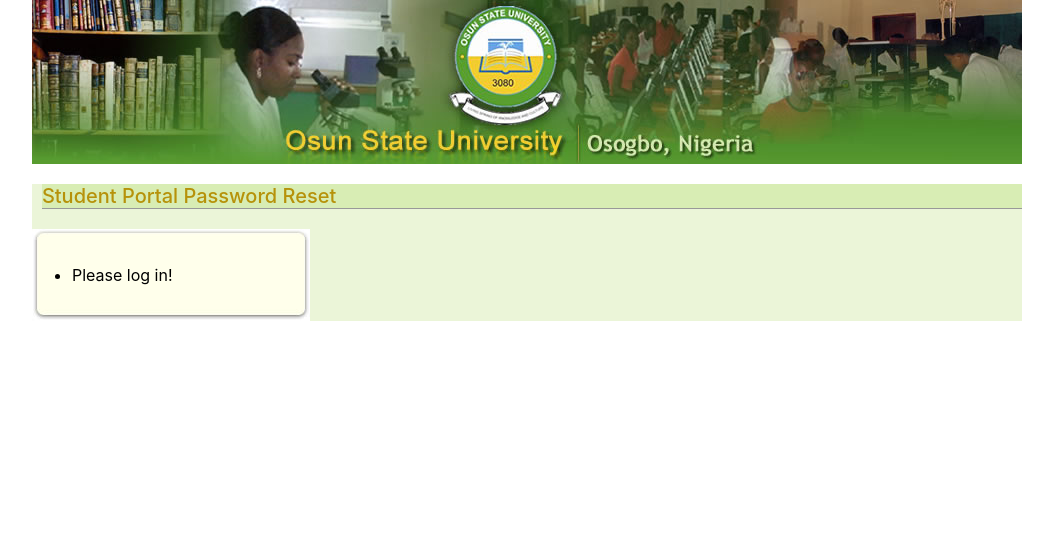
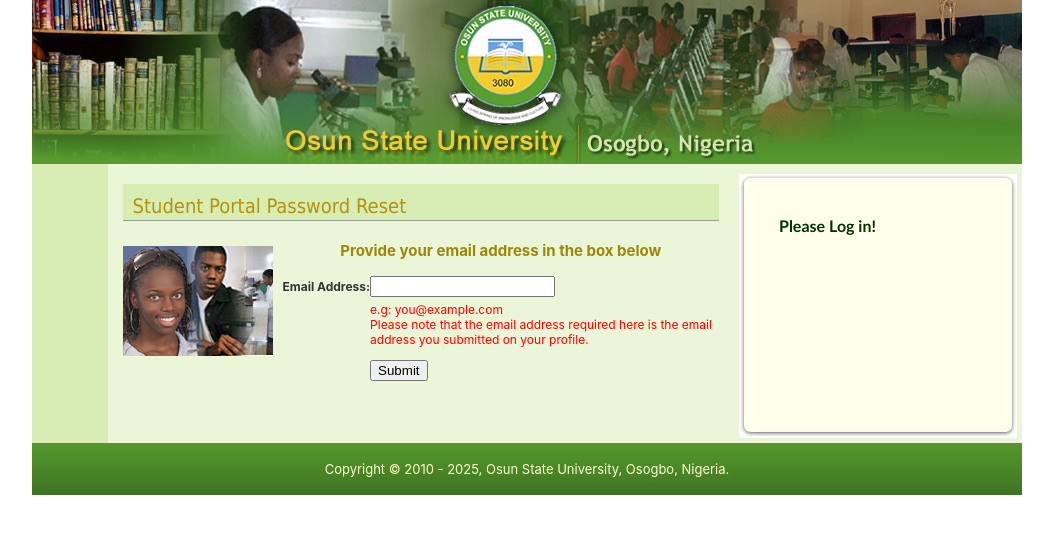
Before and after one commit to femi127/Osun-state-university-portal-cloan, a React (Create React App) app: page /passwordReset in a window 1280 px wide. Shown: the top 534 px of the page, without its empty margins (113-1166 px from the left). Built offline with nearby package versions, Linux system fonts and the light colour scheme.

Commit message:
fuck you

```diff
--- a/src/App.css
+++ b/src/App.css
@@ -59,23 +59,89 @@
   height: 164px;
   color: #060;
 }
+
+
+/* BEGIN OF PASSWORD RESET PAGE  */
+.PasswordReset_main_div{
+  width: 990px;
+  margin: 0 auto;
+  background-color: #d8edb4;
+}
 .body-div{
-  float: none;
+  display: flex;
   width: 990px;
   position: relative;
   background-color: #EBF5D8;
+}
+.left_div{
+  width: 100px;
+  vertical-align: top;
+  background-color: rgb(216, 237, 180);
+}
+.middle_div{
+  width: 790px;
+  vertical-align: top;
+  background-color: #EBF5D8;
+  padding: 0px 20px 0 15px;
+  border-spacing: 5px;
+  color: #333;
+}
+.student_portal_password{
+  background-color: rgb(216,237,180);
+  padding: 10px 2px 2px 10px;
+  border-bottom: 1px solid #999;
+  color: #B6920A;
+  font: normal 20px tahoma, arial, Helvetica, sans-serif, Trebuchet MS;
+}
+.studentICON{
+  width: 150px;
+  height: 110px;
+  padding: 5px 10px 0 0;
+  float: left;
+}
+.provide_email{
+  color: rgb(155,136,4);
+  font-size: 15px;
+  font-weight: 700;
+  text-align: center;
+}
+.email_address_flex{
+  display: flex;
+}
+.Email_Address{
+  font-weight: bold;
+  font-size: 12px;
+  text-align: center;
+}
+.youATexample{
+  font-size: 12px;
+  color: #ff0000ff;
+  margin-top: 5px;
+}
+.side-bar{
+  width: 278px;
+  margin: 10px 5px 5px 0;
+  padding: 0px;
+  background: #fff url('./Assect/sidebar-bg.jpg') repeat-y;
+  float: right;
+  line-height: 150%;
 }
 .sideBar-top{
   background: url('./Assect/sidebar-top.jpg') no-repeat top;
   background-repeat: no-repeat;
 }
+.sideBar-ul{
+  list-style-type: none;
+  padding-right: 10px;
+  color: rgb(0,51,0);
+}
+.Please_Log_in{
+  color: rgb(0,51,0);
+  font-weight: bold;
+  font-stretch: expanded;
+  font-family: "Trebuchet MS", Arial, Tahoma, Sans-serif;
+}
 .sideBar-bottom{
-
   background: url('./Assect/sidebar-bot.jpg') no-repeat bottom;
 }
-.side-bar{
-  width: 278px;
-  margin: 10px 0 5px 0;
-  padding: 0px;
-  background: #fff url('./Assect/sidebar-bg.jpg') repeat-y;
-}
+/* END OF PASSWORD REST PAGE  */
--- a/src/components/LeftPage.jsx
+++ b/src/components/LeftPage.jsx
@@ -38,7 +38,7 @@
                                 </div>
 
                             </div>
-                              <p style={{fontSize:'12px'}}> If you forgot your password, <Link to={'/password'} className='mouse_over'>Click here </Link>  to recover it</p>
+                              <p style={{fontSize:'12px'}}> If you forgot your password, <Link to={'/passwordReset'} className='mouse_over'>Click here </Link>  to recover it</p>
                         </div>
 
                 </div>
--- a/src/components/PasswordReset.jsx
+++ b/src/components/PasswordReset.jsx
@@ -1,34 +1,57 @@
 import React from 'react';
 import HeaderIMG from './HeaderIMG';
+import Footer from './Footer';
+import Student_icon from '../Assect/Student_icon.jpg';
 import '../App.css';
 const PasswordReset = () => {
   return (
 
     <>
-        <div style={{width:'990px', margin:'0 auto', textAlign:'left'}}>
+        <div className='PasswordReset_main_div'>
             {<HeaderIMG />}
             <div className='body-div'>
-                <div style={{margin:'0 0 0 1%'}}>
-                  <p style={{
-                      backgroundColor: 'rgb(216,237,180)',
-                      // padding: '2% 1% 0 0',
-                      borderBottom: '1px solid rgb(153,153,153)',
-                      color: 'rgb(182,146,10)',
-                      fontSize: '20px',
-                      fontWeight: '500',
-                      }}>Student Portal Password Reset
-                  </p>
+                <div className='left_div'></div>
+                <div className='middle_div'>
+                  <div><p className='student_portal_password'>Student Portal Password Reset</p></div>
+                  <div>
+                    <form action="" method="post">
+                      <div>
+                        <img src={Student_icon} className='studentICON' alt="student icon" />
+                      </div>
+                      <div>
+                        <div><p className='provide_email'>Provide your email address in the box below</p> </div>
+                        <div style={{display:'flex'}} className='email_address_flex'>
+                          <div>
+                            <label className='Email_Address'>Email Address:</label>
+                            </div>
+                          <div>
+                            <div><input type="email" name="email"  required /></div>
+                            <div> <p className='youATexample'>
+                              e.g: you@example.com <br />
+                              Please note that the email address required here is the email<br />address you submitted on your profile.
+                            </p>
+                            <button type='submit'>Submit</button>
+                            </div>
+                          </div>
+                        </div>
+                      </div>
+                    </form>
+                  </div>
                 </div>
-                <div style={{width:'30%'}}>
+                <div style={{width:'30%',}}>
                   <div className='side-bar'>
                      <div className='sideBar-top'>&nbsp;</div>
-                      <ul>
-                        <li><span>Please log in!</span></li>
+                      <ul className='sideBar-ul'>
+                        <li><span className='Please_Log_in'>Please Log in!</span></li>
                       </ul>
+                      <p>
+                        <br /><br /><br /><br /><br /><br />
+                      </p>
                      <div className='sideBar-bottom'>&nbsp;</div>
                   </div>
                </div>
             </div>
+            {<Footer/>}
         </div>
     </>
   )
```
